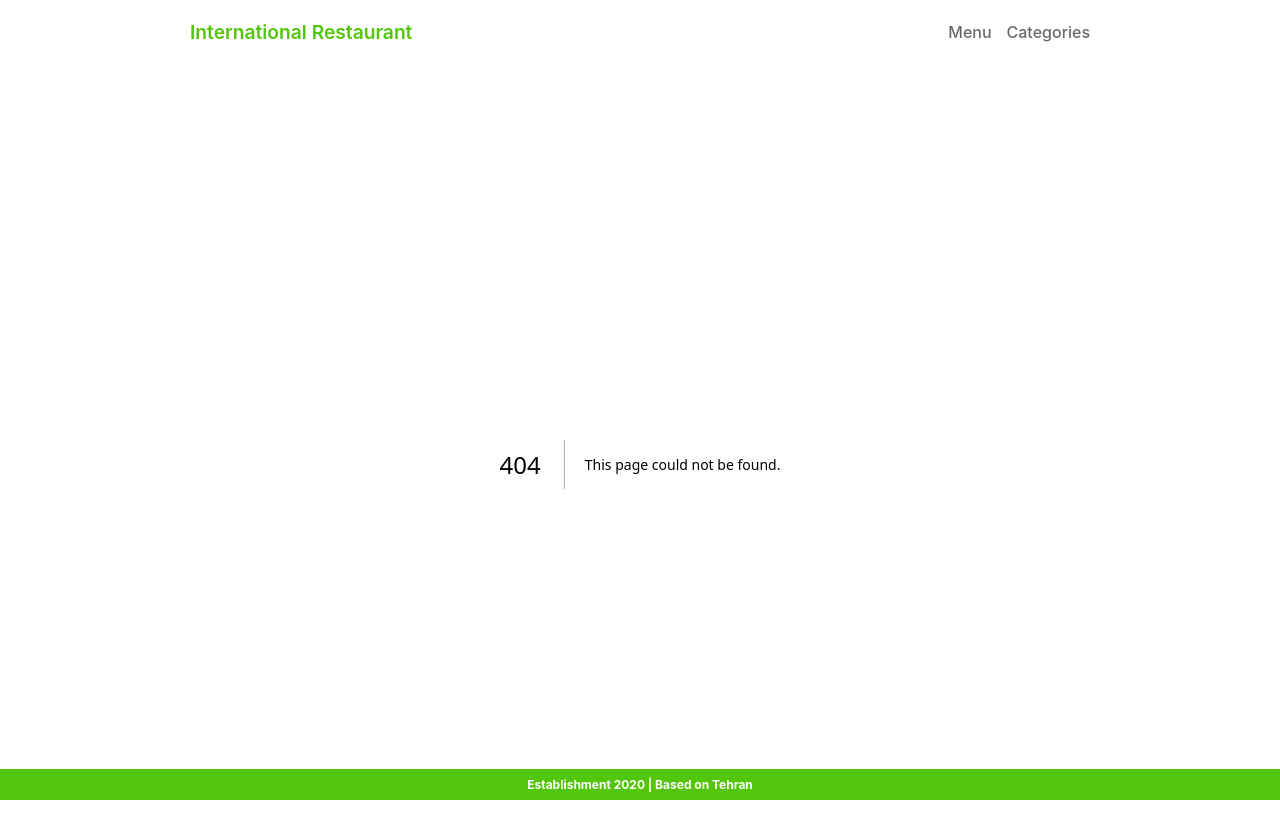
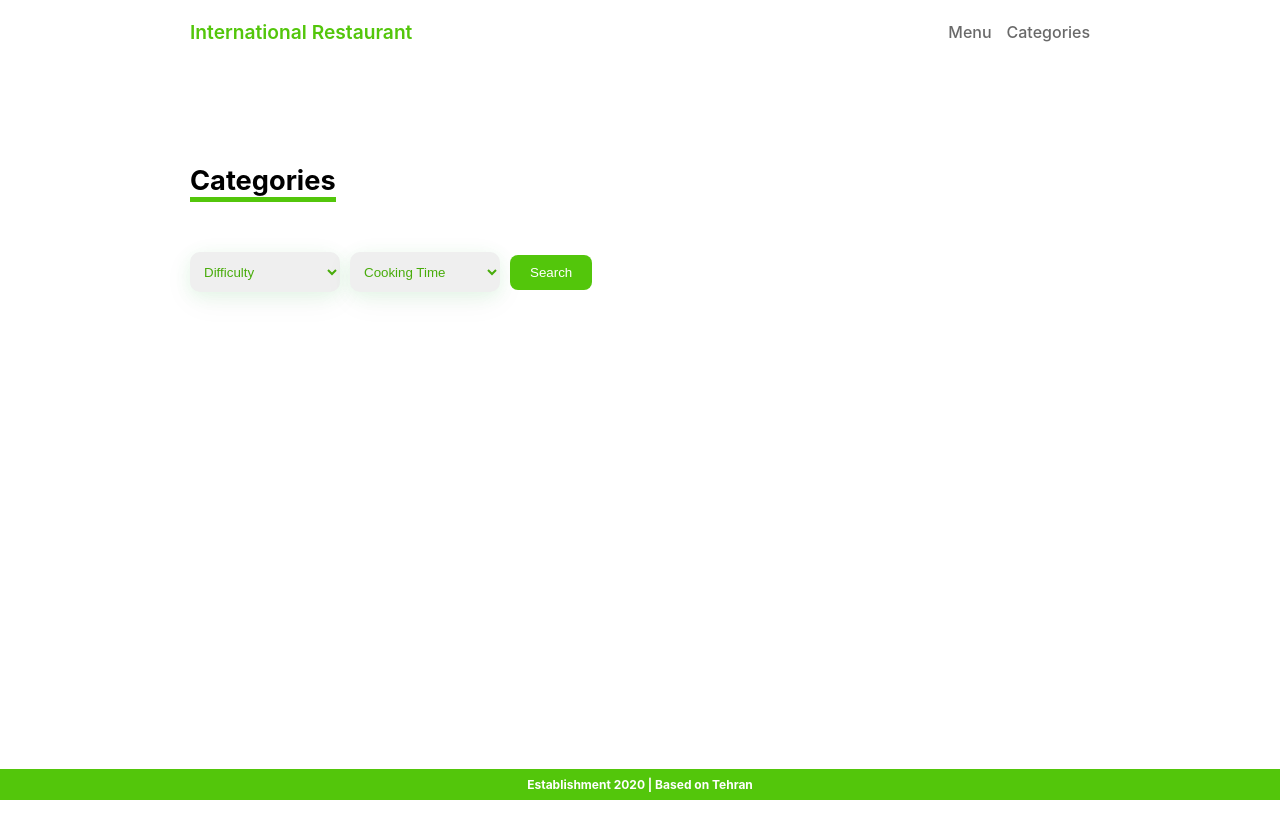
Before and after one commit to rasamkamyar/Internatinal-Restaurant, a Next.js app in the folder international-restaurant/: page /categories in a window 1280 px wide. Before the commit this address had no page. Shown: the top 838 px of the page. After the commit the page ends 800 px from the top, so only its background shows below. Built offline with nearby package versions, Linux system fonts and the light colour scheme.

Commit message:
style categories page

```diff
--- /dev/null
+++ b/international-restaurant/components/templates/CategoriesPage/index.js
@@ -0,0 +1,25 @@
+import Style from "./index.module.css";
+
+function CategoriesPage() {
+  return (
+    <div className={Style.container}>
+      <h2>Categories</h2>
+      <div className={Style.select}>
+        <select>
+          <option>Difficulty</option>
+          <option>Easy</option>
+          <option>Medium</option>
+          <option>Hard</option>
+        </select>
+        <select>
+          <option>Cooking Time</option>
+          <option>More than 30 mins</option>
+          <option>Less than 30 mins</option>
+        </select>
+      <button>Search</button>
+      </div>
+    </div>
+  );
+}
+
+export default CategoriesPage;
--- /dev/null
+++ b/international-restaurant/components/templates/CategoriesPage/index.module.css
@@ -0,0 +1,68 @@
+.container {
+  max-width: 900px;
+  margin: auto;
+  margin-top: 100px;
+}
+
+.container h2 {
+  border-bottom: 5px solid #53c60b;
+  width: fit-content;
+  margin-bottom: 50px;
+  font-size: 1.7rem;
+}
+
+.select select {
+  border: none;
+  width: 150px;
+  height: 40px;
+  border-radius: 10px;
+  margin-right: 10px;
+  padding: 10px;
+  color: #48ac0a;
+  box-shadow: rgba(92, 245, 115, 0.123) 0px 4px 16px,
+    rgba(17, 17, 26, 0.05) 0px 8px 32px;
+}
+
+.select button {
+  border: none;
+  background-color: #53c60b;
+  color: white;
+  height: 35px;
+  padding: 0 20px;
+  border-radius: 8px;
+  cursor: pointer;
+}
+
+.cards {
+  display: flex;
+  flex-wrap: wrap;
+  justify-content: space-between;
+  margin-top: 80px;
+}
+
+.cards img {
+  margin: auto;
+}
+@media (max-width: 900px) {
+  .container {
+    padding: 20px;
+  }
+  .cards {
+    justify-content: space-around;
+  }
+}
+
+@media (max-width: 600px) {
+  .container {
+    padding: 10px;
+  }
+  .select {
+    display: flex;
+    flex-direction: column;
+  }
+
+  .select select {
+    width: 100%;
+    margin: 0 0 20px;
+  }
+}
--- /dev/null
+++ b/international-restaurant/pages/categories/index.js
@@ -0,0 +1,7 @@
+import CategoriesPage from "@/components/templates/CategoriesPage";
+
+function Categories() {
+  return <CategoriesPage />;
+}
+
+export default Categories;
```
